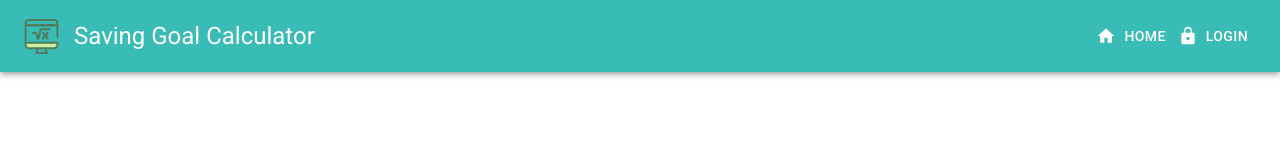
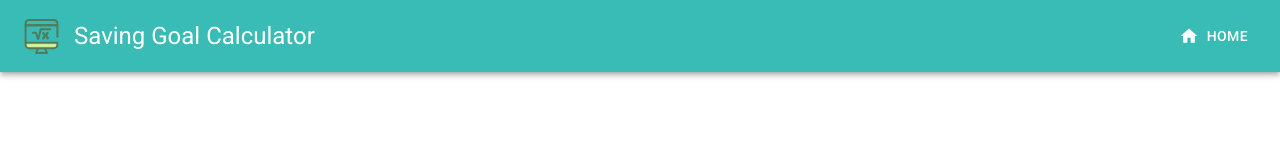
Before and after one commit to ajiyudhanto/saving-goal-calc, a Next.js app: page / in a window 1280 px wide. Shown: the top 160 px of the page. Built offline with nearby package versions, Linux system fonts and the light colour scheme.

Commit message:
removing login button

```diff
--- a/components/Navbar.js
+++ b/components/Navbar.js
@@ -40,13 +40,6 @@ export default function Navbar () {
                 >
                   Home
                 </Button>
-                <Button
-                  className='navbar-btn'
-                  startIcon={<LockIcon style={{ color: 'white' }} />}
-                  style={{ color: 'white' }}
-                >
-                  Login
-                </Button>
               </Hidden>
               <Hidden smUp>
                 <IconButton
@@ -74,15 +67,6 @@ export default function Navbar () {
                       Home
                     </Button>
                   </MenuItem>
-                  <MenuItem>
-                    <Button
-                      className='navbar-btn'
-                      startIcon={<LockIcon style={{ color: '#39bcb6' }} />}
-                      style={{ color: '#39bcb6' }}
-                    >
-                      Login
-                    </Button>
-                  </MenuItem>
                 </Menu>
               </Hidden>
             </Grid>
```
